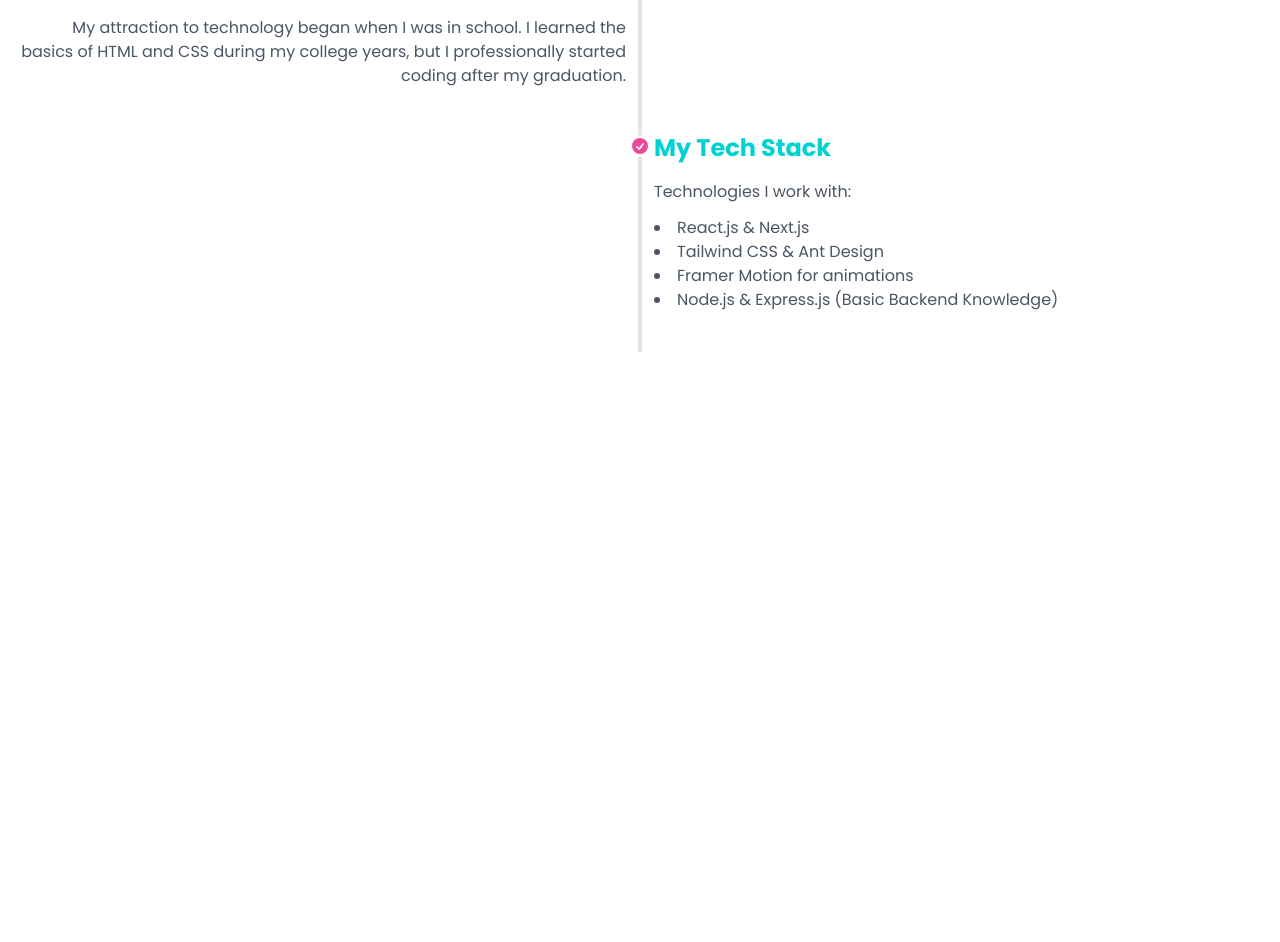
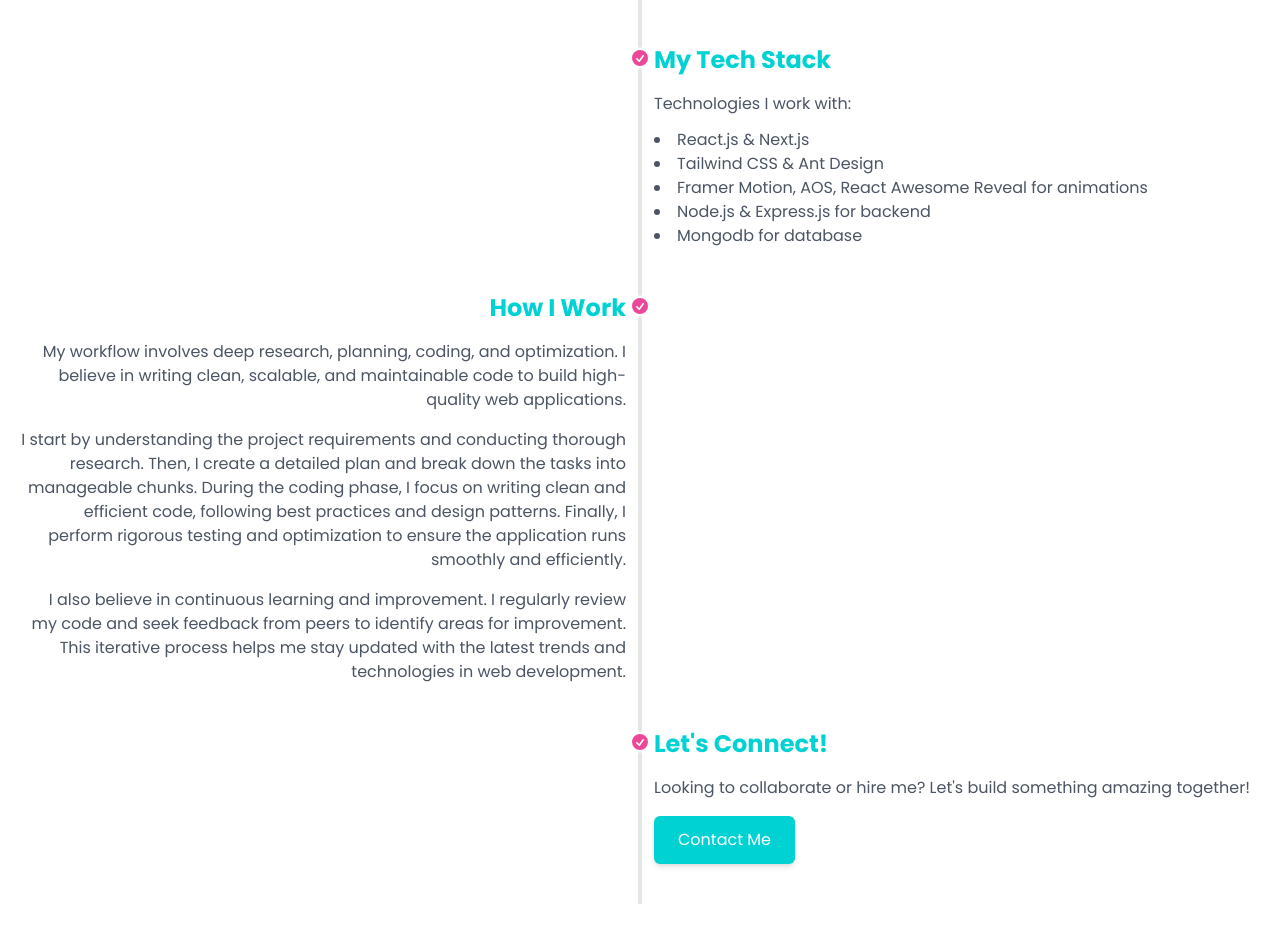
Before and after one commit to Hasinur3813/react-portfolio, a React (Vite) app: page /about-me in a window 1280 px wide. Shown: the part 1084-2026 px from the top of the page. Before the commit the page ends 1500 px from the top, so only its background shows below. Built offline with nearby package versions, Linux system fonts and the light colour scheme.

Commit message:
added how i work section in about page

```diff
--- a/src/Pages/AboutMe/AboutMe.jsx
+++ b/src/Pages/AboutMe/AboutMe.jsx
@@ -12,10 +12,10 @@ const AboutMe = () => {
       </div>
 
       {/* content */}
-      <div className="container mx-auto px-4">
+      <div className="container mx-auto px-4 overflow-hidden">
         {/* top content */}
-        <div className="flex justify-between gap-10 py-10 mt-5">
-          <div className="w-1/2 flex justify-center h-fit relative">
+        <div className="flex flex-col md:flex-row justify-between gap-10 py-10 mt-5">
+          <div className="md:w-1/2 w-full flex justify-center h-fit relative">
             {/* blob */}
             <div className="absolute w-[600px] h-[600px] -top-40 -z-10">
               <svg viewBox="0 0 200 200" xmlns="http://www.w3.org/2000/svg">
@@ -34,7 +34,7 @@ const AboutMe = () => {
           </div>
 
           {/* content */}
-          <div className="w-1/2 ms-auto">
+          <div className="md:w-1/2 w-full ms-auto">
             <h2 className="text-3xl font-bold mb-4 text-primaryColor">
               Who I Am?
             </h2>
@@ -43,11 +43,7 @@ const AboutMe = () => {
               hands-on experience in creating visually appealing and interactive
               web applications.
             </p>
-            <p className="text-muted mt-4">
-              My attraction to technology began when I was in school. I learned
-              the basics of HTML and CSS during my college years, but I
-              professionally started coding after my graduation.
-            </p>
+
             <p className="text-muted mt-4">
               I specialize in front-end development using modern technologies
               like <strong>React</strong>,<strong> Tailwind CSS</strong>,{" "}
@@ -123,12 +119,89 @@ const AboutMe = () => {
                   My Tech Stack
                 </h2>
                 <p className="text-muted">Technologies I work with:</p>
-                <ul className="list-disc list-inside mt-3 text-gray-600">
+                <ul className="list-disc list-inside mt-3 text-muted">
                   <li>React.js & Next.js</li>
                   <li>Tailwind CSS & Ant Design</li>
-                  <li>Framer Motion for animations</li>
-                  <li>Node.js & Express.js (Basic Backend Knowledge)</li>
+                  <li>
+                    Framer Motion, AOS, React Awesome Reveal for animations
+                  </li>
+                  <li>Node.js & Express.js for backend</li>
+                  <li>Mongodb for database</li>
                 </ul>
+              </div>
+              <hr />
+            </li>
+            <li>
+              <hr />
+              <div className="timeline-middle">
+                <svg
+                  xmlns="http://www.w3.org/2000/svg"
+                  viewBox="0 0 20 20"
+                  fill="#ec4899"
+                  className="h-5 w-5"
+                >
+                  <path
+                    fillRule="evenodd"
+                    d="M10 18a8 8 0 100-16 8 8 0 000 16zm3.857-9.809a.75.75 0 00-1.214-.882l-3.483 4.79-1.88-1.88a.75.75 0 10-1.06 1.061l2.5 2.5a.75.75 0 001.137-.089l4-5.5z"
+                    clipRule="evenodd"
+                  />
+                </svg>
+              </div>
+              <div className="timeline-start md:text-end md:mb-10">
+                <h2 className="text-2xl font-bold mb-4 text-primaryColor">
+                  How I Work
+                </h2>
+                <p className="text-muted">
+                  My workflow involves deep research, planning, coding, and
+                  optimization. I believe in writing clean, scalable, and
+                  maintainable code to build high-quality web applications.
+                </p>
+                <p className="text-muted mt-4">
+                  I start by understanding the project requirements and
+                  conducting thorough research. Then, I create a detailed plan
+                  and break down the tasks into manageable chunks. During the
+                  coding phase, I focus on writing clean and efficient code,
+                  following best practices and design patterns. Finally, I
+                  perform rigorous testing and optimization to ensure the
+                  application runs smoothly and efficiently.
+                </p>
+                <p className="text-muted mt-4">
+                  I also believe in continuous learning and improvement. I
+                  regularly review my code and seek feedback from peers to
+                  identify areas for improvement. This iterative process helps
+                  me stay updated with the latest trends and technologies in web
+                  development.
+                </p>
+              </div>
+              <hr />
+            </li>
+            <li>
+              <hr />
+              <div className="timeline-middle">
+                <svg
+                  xmlns="http://www.w3.org/2000/svg"
+                  viewBox="0 0 20 20"
+                  fill="#ec4899"
+                  className="h-5 w-5"
+                >
+                  <path
+                    fillRule="evenodd"
+                    d="M10 18a8 8 0 100-16 8 8 0 000 16zm3.857-9.809a.75.75 0 00-1.214-.882l-3.483 4.79-1.88-1.88a.75.75 0 10-1.06 1.061l2.5 2.5a.75.75 0 001.137-.089l4-5.5z"
+                    clipRule="evenodd"
+                  />
+                </svg>
+              </div>
+              <div className="timeline-end md:mb-10">
+                <h2 className="text-2xl font-bold mb-4 text-primaryColor">
+                  Let&apos;s Connect!
+                </h2>
+                <p className="text-muted mb-4">
+                  Looking to collaborate or hire me? Let&apos;s build something
+                  amazing together!
+                </p>
+                <button className="px-6 py-3 bg-primaryColor text-white rounded-md shadow-md hover:bg-secondaryColor transition">
+                  Contact Me
+                </button>
               </div>
               <hr />
             </li>
@@ -157,7 +230,7 @@ export default AboutMe;
 //         <h1 className="text-4xl font-bold text-gray-800">
 //           Hi, I'm [Your Name] 👋
 //         </h1>
-//         <p className="text-lg text-gray-600 mt-4 max-w-2xl mx-auto">
+//         <p className="text-lg text-muted mt-4 max-w-2xl mx-auto">
 //           A passionate front-end developer with a keen eye for design and a love
 //           for crafting interactive web experiences.
 //         </p>
@@ -174,7 +247,7 @@ export default AboutMe;
 //             <h2 className="text-2xl font-semibold mb-4 text-primary">
 //               My Journey
 //             </h2>
-//             <p className="text-gray-600">
+//             <p className="text-muted">
 //               My journey into web development started with curiosity and a
 //               passion for technology. Over the years, I honed my skills in
 //               front-end development, mastering technologies like React,
@@ -193,8 +266,8 @@ export default AboutMe;
 //             <h2 className="text-2xl font-semibold mb-4 text-primary">
 //               My Tech Stack
 //             </h2>
-//             <p className="text-gray-600">Technologies I work with:</p>
-//             <ul className="list-disc list-inside mt-3 text-gray-600">
+//             <p className="text-muted">Technologies I work with:</p>
+//             <ul className="list-disc list-inside mt-3 text-muted">
 //               <li>React.js & Next.js</li>
 //               <li>Tailwind CSS & Ant Design</li>
 //               <li>Framer Motion for animations</li>
@@ -215,7 +288,7 @@ export default AboutMe;
 //             <h2 className="text-2xl font-semibold mb-4 text-primary">
 //               How I Work
 //             </h2>
-//             <p className="text-gray-600">
+//             <p className="text-muted">
 //               My workflow involves deep research, planning, coding, and
 //               optimization. I believe in writing clean, scalable, and
 //               maintainable code to build high-quality web applications.
@@ -233,7 +306,7 @@ export default AboutMe;
 //             <h2 className="text-2xl font-semibold mb-4 text-primary">
 //               Let's Connect!
 //             </h2>
-//             <p className="text-gray-600 mb-4">
+//             <p className="text-muted mb-4">
 //               Looking to collaborate or hire me? Let's build something amazing
 //               together!
 //             </p>
```
